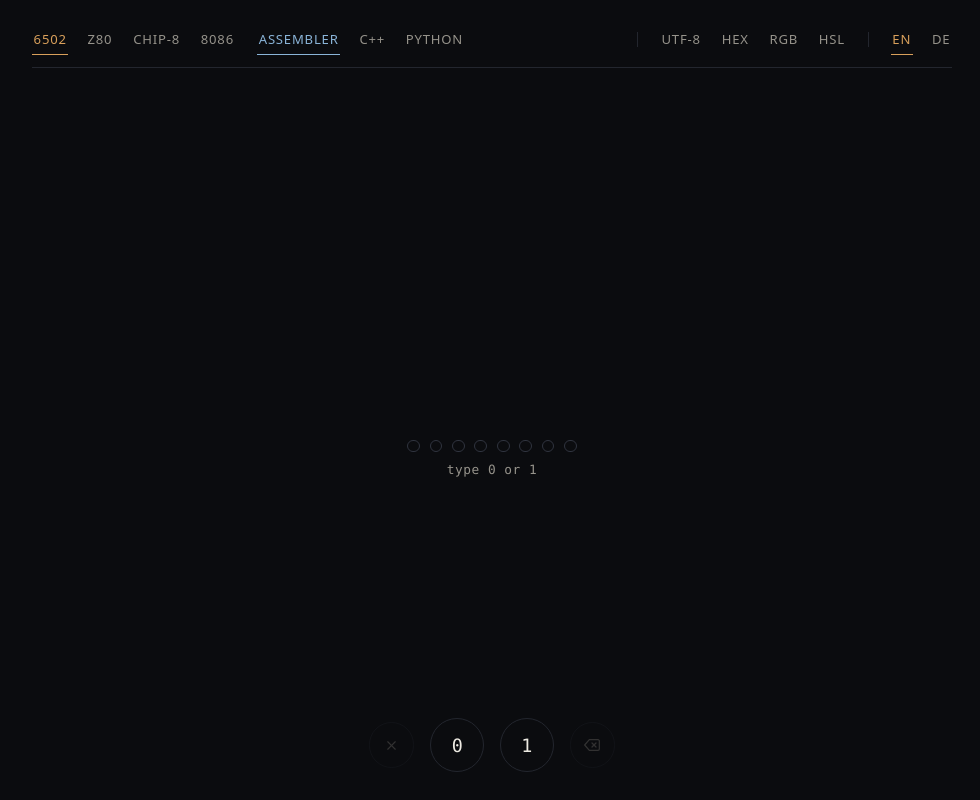
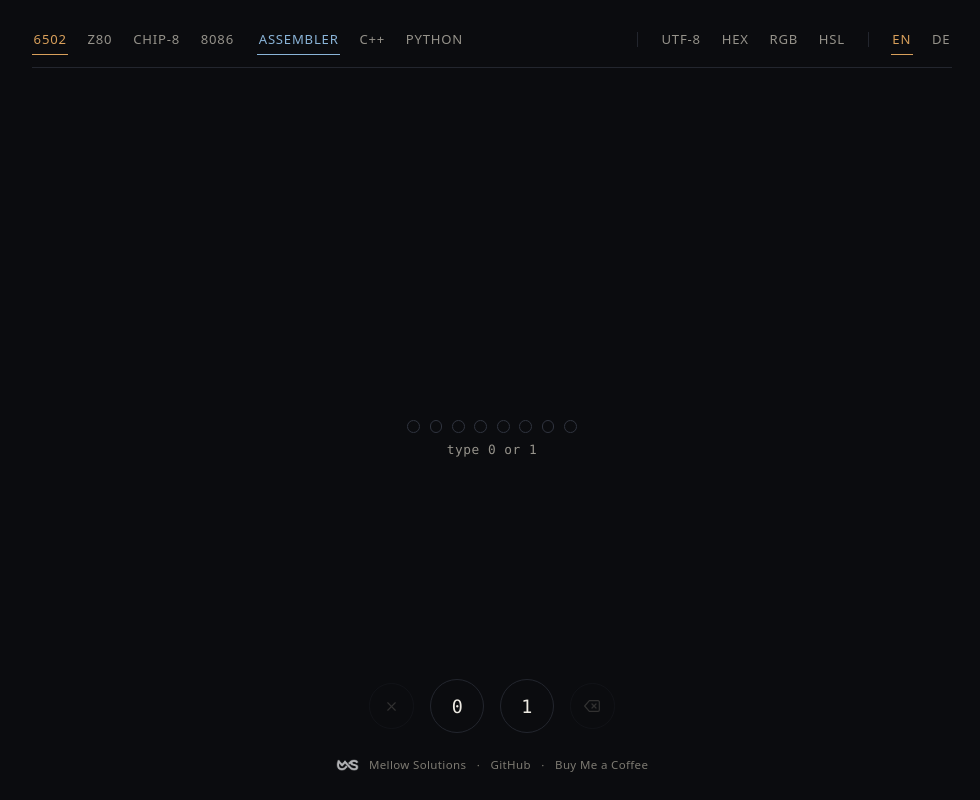
Before and after one commit to Mello2110/binary-explorer, a plain HTML site: page index.html in a window 1280 px wide. Shown: the whole page, without its empty margins (148-1128 px from the left). Drawn offline with Linux system fonts and the light colour scheme.

Commit message:
Add .gitignore and Mellow Solutions footer branding

```diff
--- a/index.html
+++ b/index.html
@@ -502,6 +502,32 @@
       }
     }
 
+    .brand-foot {
+      display: flex;
+      align-items: center;
+      justify-content: center;
+      gap: 0.65rem;
+      font-size: 0.72rem;
+      color: var(--raw);
+      letter-spacing: 0.03em;
+      flex-wrap: wrap;
+    }
+
+    .brand-foot img {
+      height: 12px;
+      width: auto;
+      opacity: 0.72;
+      mix-blend-mode: screen;
+    }
+
+    .brand-foot a {
+      color: var(--raw);
+      text-decoration: none;
+      transition: color 0.15s ease;
+    }
+
+    .brand-foot a:hover { color: var(--muted); }
+
     @media (prefers-reduced-motion: reduce) {
       .idle-cursor { animation: none; }
       .dot, .touch-bit, .axis-btn, .copy-btn { transition: none; }
@@ -586,6 +612,15 @@
       </svg>
     </button>
   </footer>
+
+  <div class="brand-foot">
+    <img src="./assets/mellow-mark.png" alt="Mellow Solutions" />
+    <span>Mellow Solutions</span>
+    <span aria-hidden="true">·</span>
+    <a href="https://github.com/Mello2110" target="_blank" rel="noopener noreferrer">GitHub</a>
+    <span aria-hidden="true">·</span>
+    <a href="https://buymeacoffee.com/mellowsolutions" target="_blank" rel="noopener noreferrer">Buy Me a Coffee</a>
+  </div>
 
   <div class="tip-popup" id="tip-popup" role="tooltip"></div>
 
```
Also changed, not shown: assets/mellow-mark.png (added), 1 other file.
